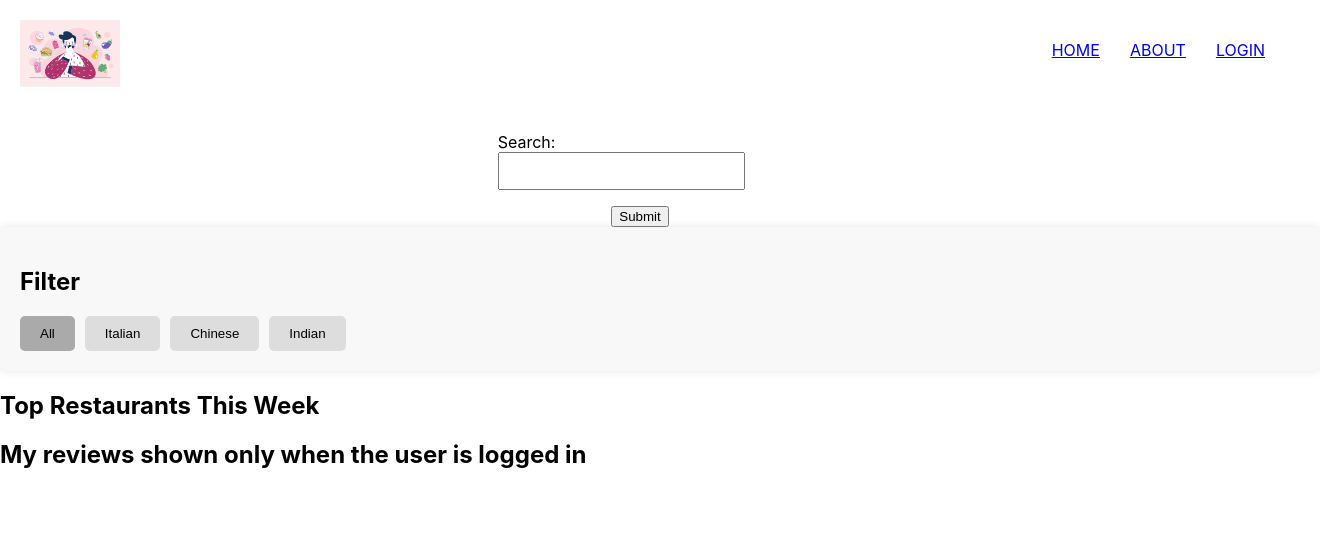
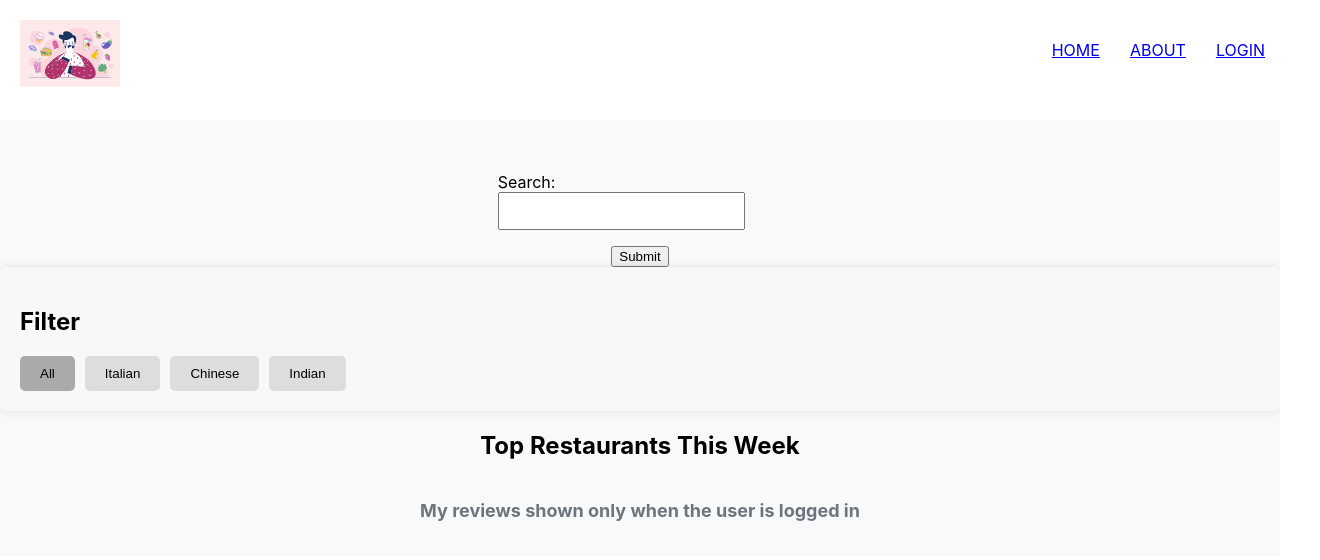
Before and after one commit to LeeJihyun99/RestaurantReviewApp, a React (Create React App) app in the folder restaurant-review-app/: page / in a window 1280 px wide. Shown: the top 560 px of the page, 1320 px wide, since content can reach past the window. Built offline with nearby package versions, Linux system fonts and the light colour scheme.

Commit message:
Update top restaurants this week review css

```diff
--- a/restaurant-review-app/src/routes/home/home.component.jsx
+++ b/restaurant-review-app/src/routes/home/home.component.jsx
@@ -1,20 +1,18 @@
-import './home.styles.scss';
+import React from 'react';
 import { Outlet } from 'react-router-dom';
 import SearchBar from '../../components/searchbar/searchbar.component';
 import Filter from '../../components/filter/filter.component';
 import TopRestaurants from '../../components/top-restaurants/top-restaurants.component';
+import './home.styles.scss';
 
-const Home = ()=> {
-    return(
-        <div>
-            <Outlet/>
-            <SearchBar/>
-            <Filter/>
-            <TopRestaurants/>
-            <h2>My reviews shown only when the user is logged in</h2>
+const Home = () => (
+    <div className="home">
+        <Outlet />
+        <SearchBar />
+        <Filter />
+        <TopRestaurants />
+        <h2 className="user-reviews">My reviews shown only when the user is logged in</h2>
     </div>
-    )
-
-}
+);
 
 export default Home;
--- a/restaurant-review-app/src/routes/home/home.styles.scss
+++ b/restaurant-review-app/src/routes/home/home.styles.scss
@@ -0,0 +1,15 @@
+.home {
+    display: flex;
+    flex-direction: column;
+    align-items: center;
+    justify-content: center;
+    padding: 20px;
+    background-color: #f8f9fa;
+}
+
+.user-reviews {
+    color: #6c757d;
+    font-size: 18px;
+    text-align: center;
+    margin-top: 20px;
+}
```
